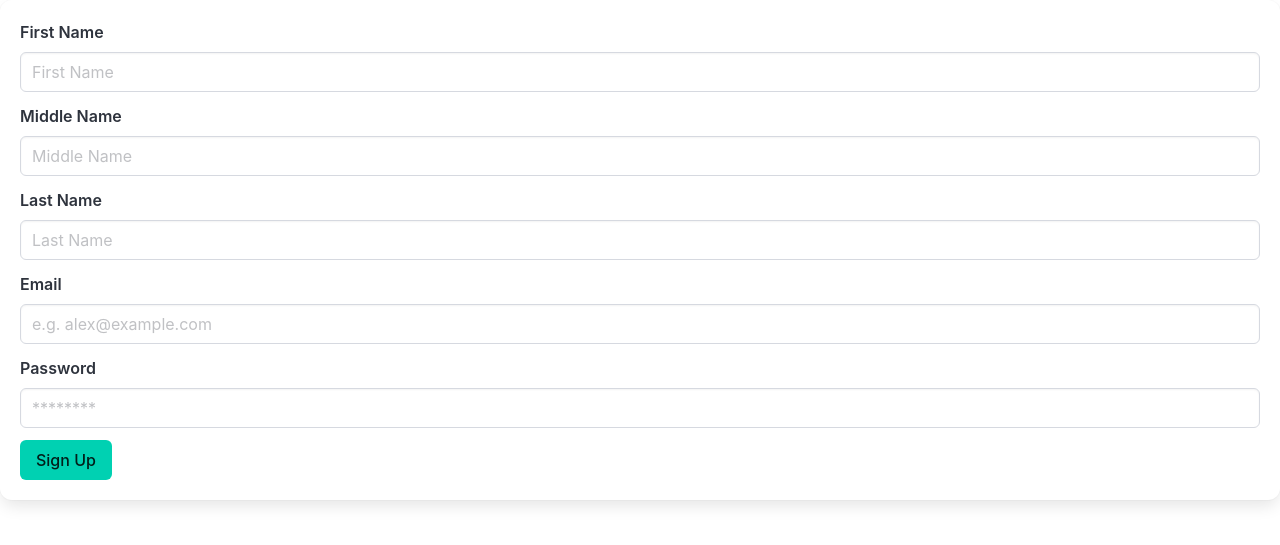
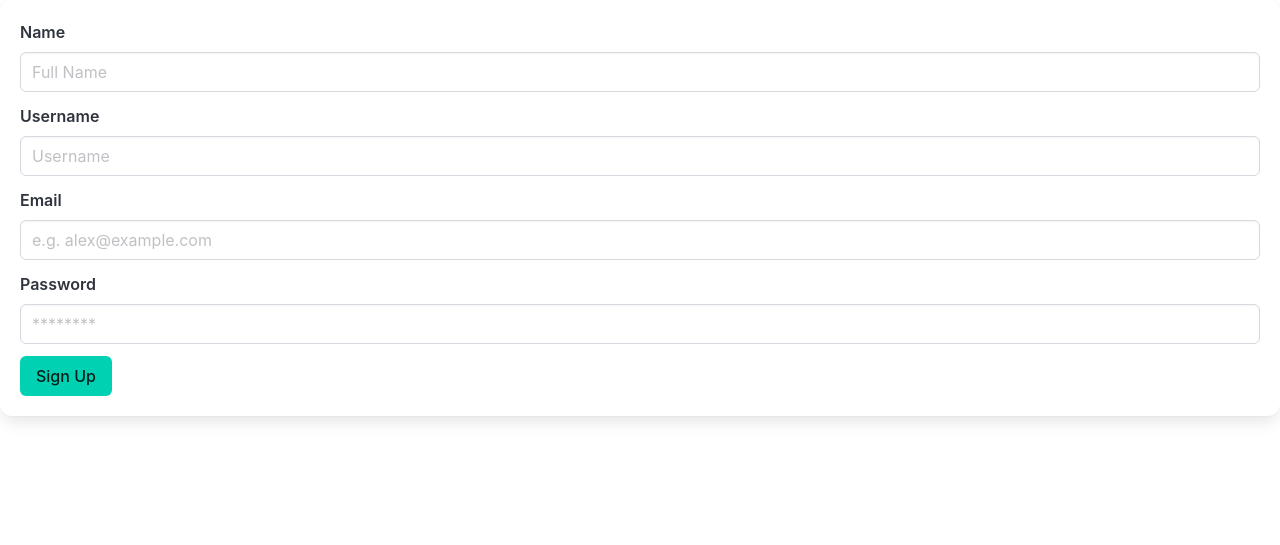
Before and after one commit to pkkrsingh877/QuizGenesis, a Flask app: page /signup in a window 1280 px wide. Shown: the part 56-601 px from the top of the page. Run offline with Flask 3, Linux system fonts and the light colour scheme.

Commit message:
Updated login and signup form

```diff
--- a/website/templates/auth/login.html
+++ b/website/templates/auth/login.html
@@ -4,9 +4,9 @@
 
 <form class="box" method="post" action="/login">
     <div class="field">
-        <label class="label" for="email">Email</label>
+        <label class="label" for="username">Username</label>
         <div class="control">
-            <input class="input" type="email" placeholder="e.g. alex@example.com" name="email" id="email" />
+            <input class="input" type="text" placeholder="Username" name="username" id="username" />
         </div>
     </div>
 
--- a/website/templates/auth/signup.html
+++ b/website/templates/auth/signup.html
@@ -3,23 +3,16 @@
 {% block main %}
 <form class="box" action="/signup" method="post">
     <div class="field">
-        <label class="label" for="first_name">First Name</label>
+        <label class="label" for="name">Name</label>
         <div class="control">
-            <input class="input" type="text" name="first_name" id="first_name" placeholder="First Name" required />
+            <input class="input" type="text" name="name" id="name" placeholder="Full Name" required />
         </div>
     </div>
 
     <div class="field">
-        <label class="label" for="middle_name">Middle Name</label>
+        <label class="label" for="username">Username</label>
         <div class="control">
-            <input class="input" type="text" name="middle_name" id="middle_name" placeholder="Middle Name" />
-        </div>
-    </div>
-
-    <div class="field">
-        <label class="label" for="last_name">Last Name</label>
-        <div class="control">
-            <input class="input" type="text" name="last_name" id="last_name" placeholder="Last Name" required />
+            <input class="input" type="text" name="username" id="username" placeholder="Username" required />
         </div>
     </div>
 
```
